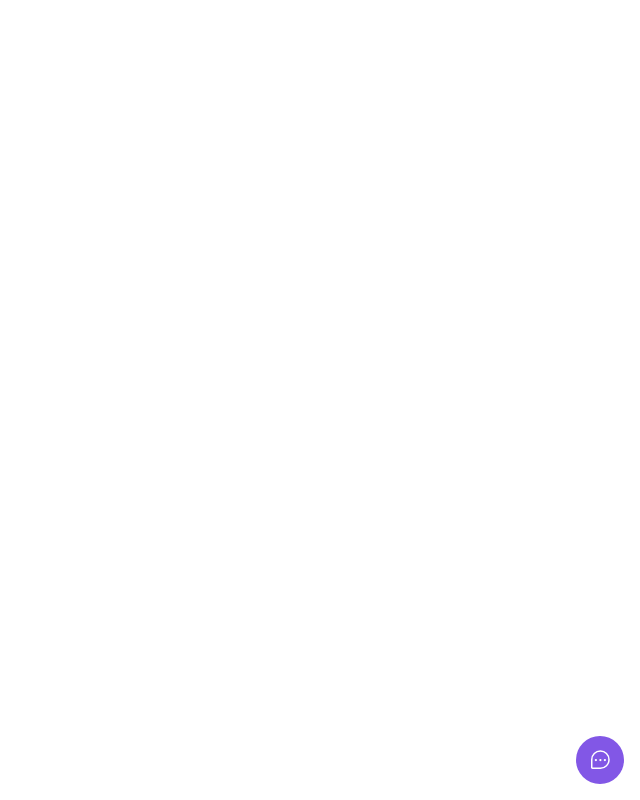
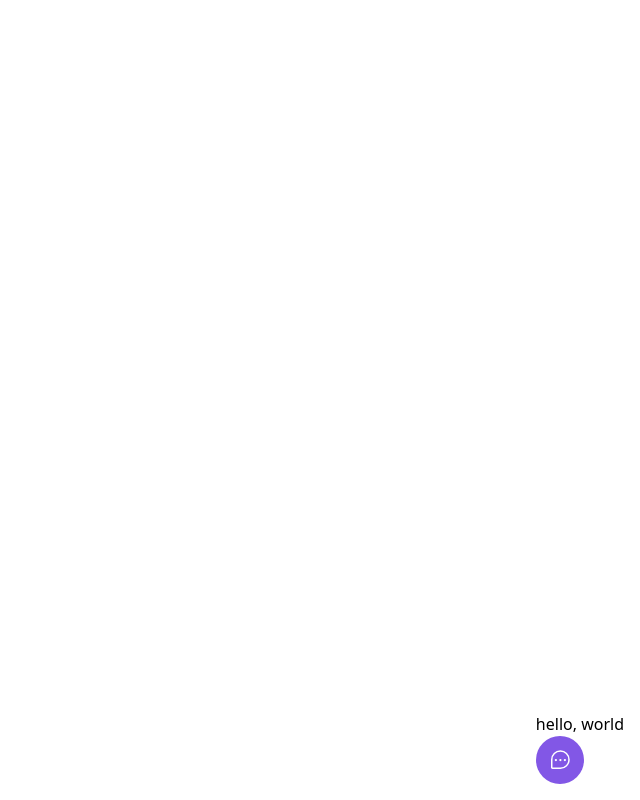
Before and after one commit to FilipeFariaas/nlw-return, a React (Vite) app in the folder web/: page / in a window 1280 px wide. Both pictures are taken after a click on the button "Feedback". Shown: the whole page, without its empty margins (640-1280 px from the left). Built offline with nearby package versions, Linux system fonts and the light colour scheme.

Commit message:
add toggle content with blick function

```diff
--- a/web/src/components/Widget.tsx
+++ b/web/src/components/Widget.tsx
@@ -1,9 +1,18 @@
 import { ChatTeardropDots } from 'phosphor-react'
+import { useState } from 'react'
 
 export function Widget() {
+  const [isWidgetOpen, setIsWidgetOpen] = useState(false)
+
+  function toggleWidgetVisibility() {
+    setIsWidgetOpen(!isWidgetOpen)
+  }
+
   return (
     <div className='absolute bottom-4 right-4'>
-      <button className='flex items-center bg-brand-500 rounded-full px-3 h-12 text-white group'>
+      {isWidgetOpen && <p>hello, world</p>}
+
+      <button onClick={toggleWidgetVisibility} className='flex items-center bg-brand-500 rounded-full px-3 h-12 text-white group'>
         <ChatTeardropDots className='w-6 h-6' />
 
         <span className='max-w-0 overflow-hidden group-hover:max-w-xs transition-all duration-500 ease-linear'>
```
